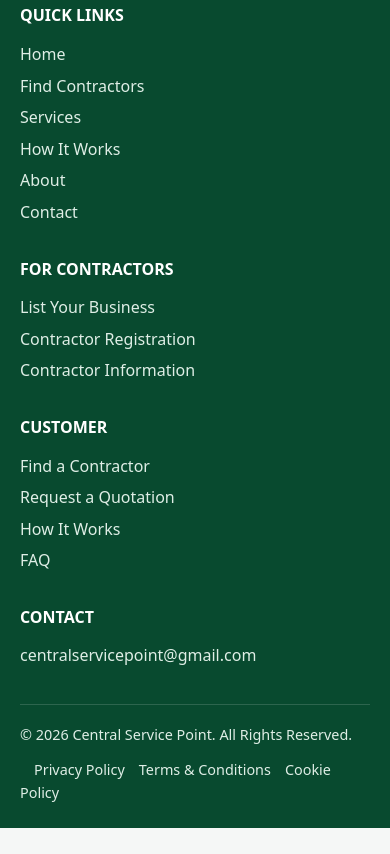
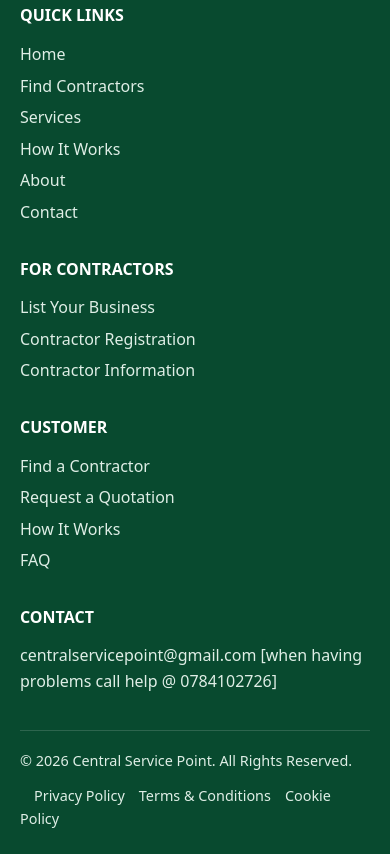
Before and after one commit to mafilika/Cxsl, a plain HTML site: page index.html in a window 390 px wide. Shown: the part 4609-5463 px from the top of the page. Before the commit the page ends 5437 px from the top, so only its background shows below. Drawn offline with Linux system fonts and the light colour scheme.

Commit message:
Modify contact section with help phone number
Updated contact information to include a help phone number.

```diff
--- a/index.html
+++ b/index.html
@@ -21,7 +21,7 @@
 <div><h4>QUICK LINKS</h4><a href="#/">Home</a><a href="#/find">Find Contractors</a><a href="#/services">Services</a><a href="#/how">How It Works</a><a href="#/about">About</a><a href="#/contact">Contact</a></div>
 <div><h4>FOR CONTRACTORS</h4><a href="#/list">List Your Business</a><a href="#/list">Contractor Registration</a><a href="#/how">Contractor Information</a></div>
 <div><h4>CUSTOMER</h4><a href="#/find">Find a Contractor</a><a href="#/find">Request a Quotation</a><a href="#/how">How It Works</a><a href="#/faq">FAQ</a></div>
-<div><h4>CONTACT</h4><a href="mailto:centralservicepoint@gmail.com">centralservicepoint@gmail.com</a></div></div>
+<div><h4>CONTACT</h4><a href="mailto:centralservicepoint@gmail.com">centralservicepoint@gmail.com [when having problems call help @ 0784102726] </a></div></div>
 <div class="bt"><div>© 2026 Central Service Point. All Rights Reserved.</div><span><a href="#/privacy">Privacy Policy</a><a href="#/terms">Terms & Conditions</a><a href="#/privacy">Cookie Policy</a></span></div></div></footer>
 <a class="wa" id="wa" href="#" aria-label="Chat with Central Service Point on WhatsApp">💬</a>
 <div class="ov" id="ov" role="dialog" aria-modal="true"><div class="md" id="md"></div></div>
```
